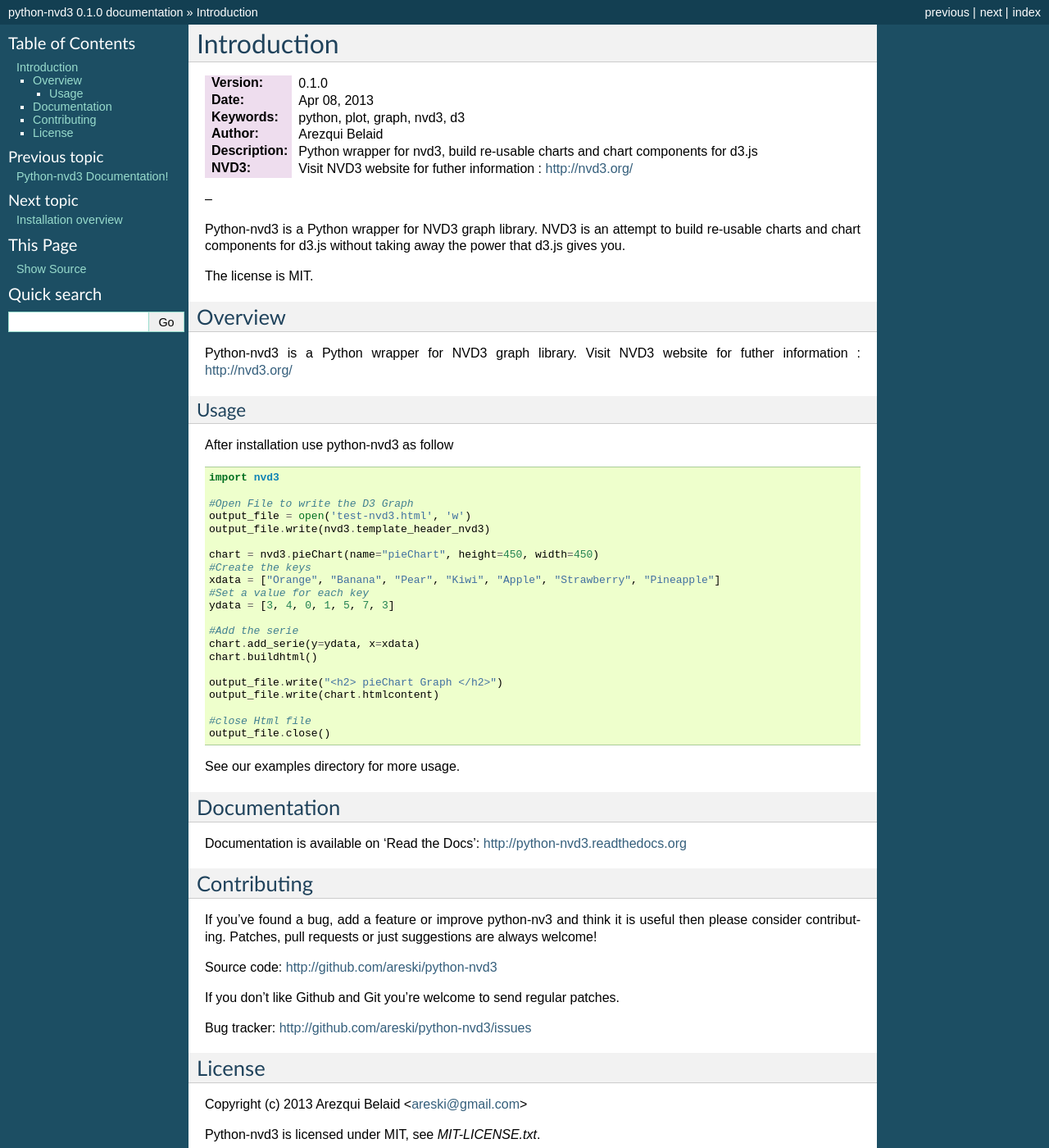
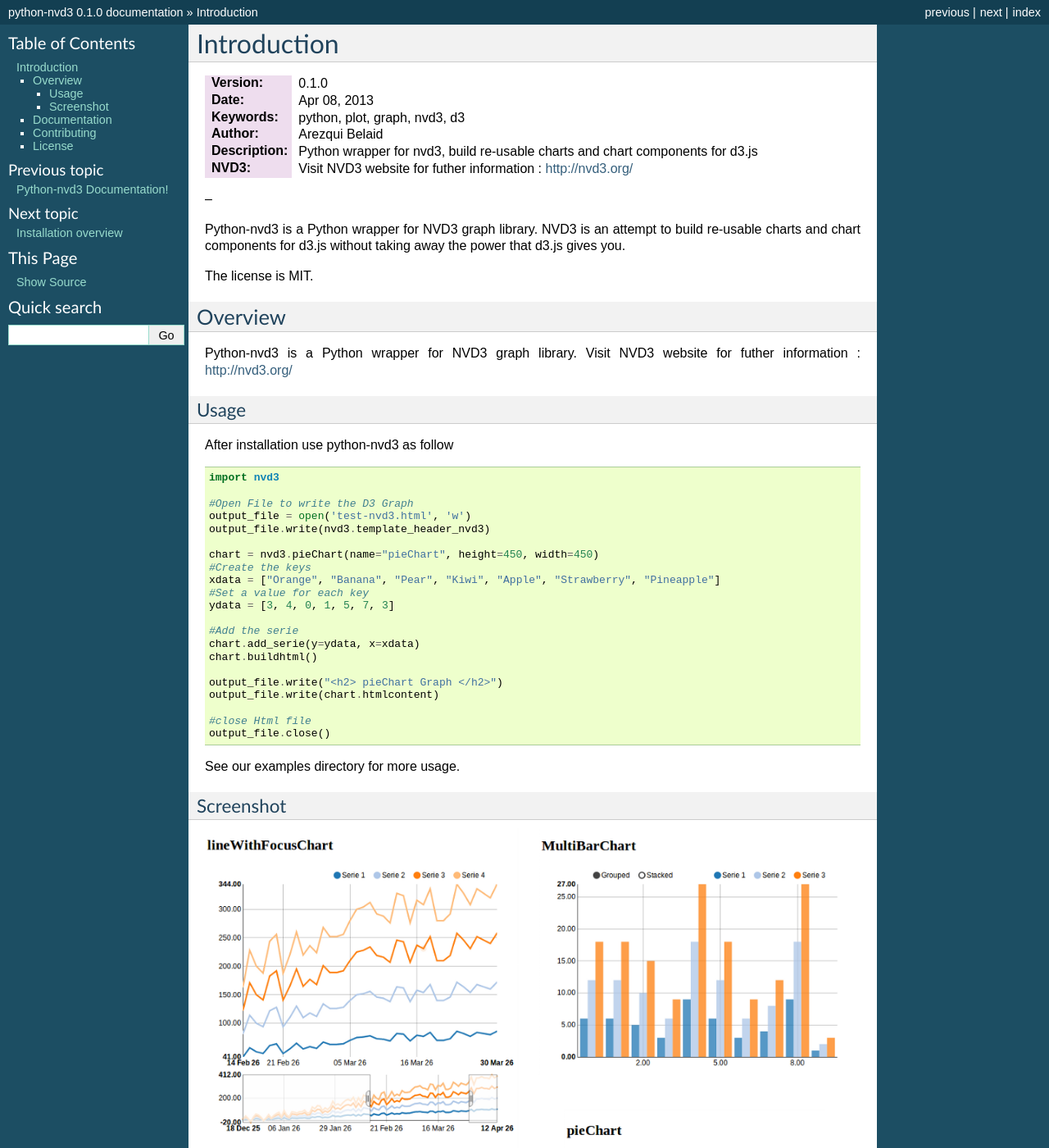
Before and after one commit to areski/python-nvd3, a Sphinx documentation site: the page built from docs/source/introduction.rst, in a window 1280 px wide and 1400 px high. Shown: the whole window at 82% size. Built offline with Sphinx 7.4.7, drawn with Linux system fonts in a browser that asks for light colours.

Commit message:
update doc

```diff
--- a/docs/source/includes/introduction.txt
+++ b/docs/source/includes/introduction.txt
@@ -59,6 +59,14 @@ After installation use python-nvd3 as follow ::
 See our examples directory for more usage.
 
 
+.. _screenshot:
+
+Screenshot
+----------
+
+.. image:: https://raw.github.com/areski/python-nvd3/master/screenshot/screenshot-01.png
+
+
 .. _documentation:
 
 Documentation
```
